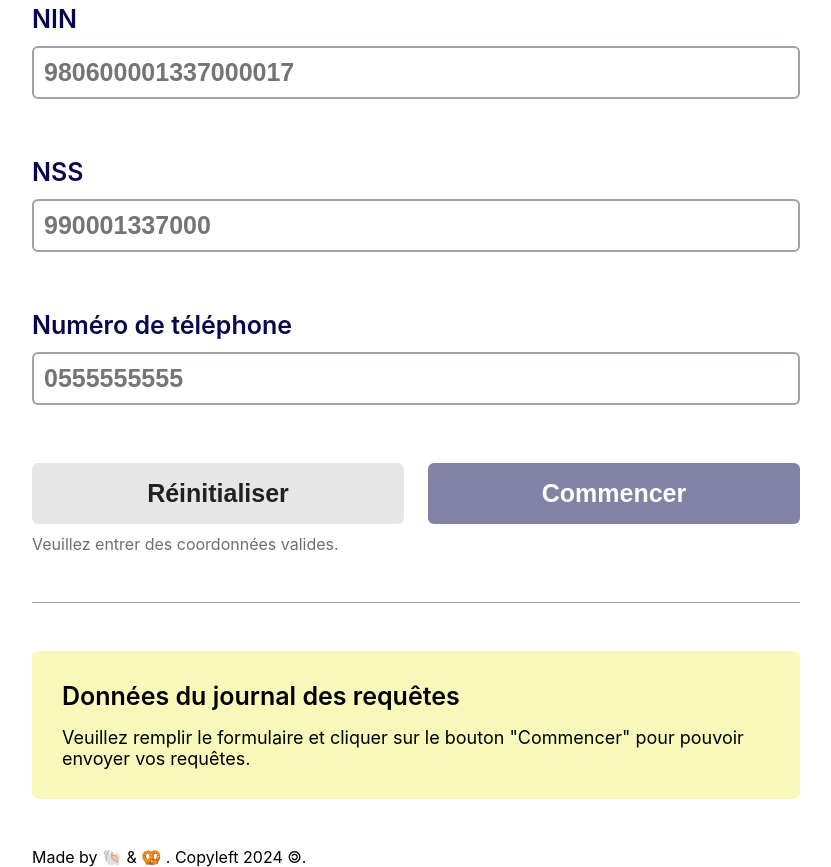
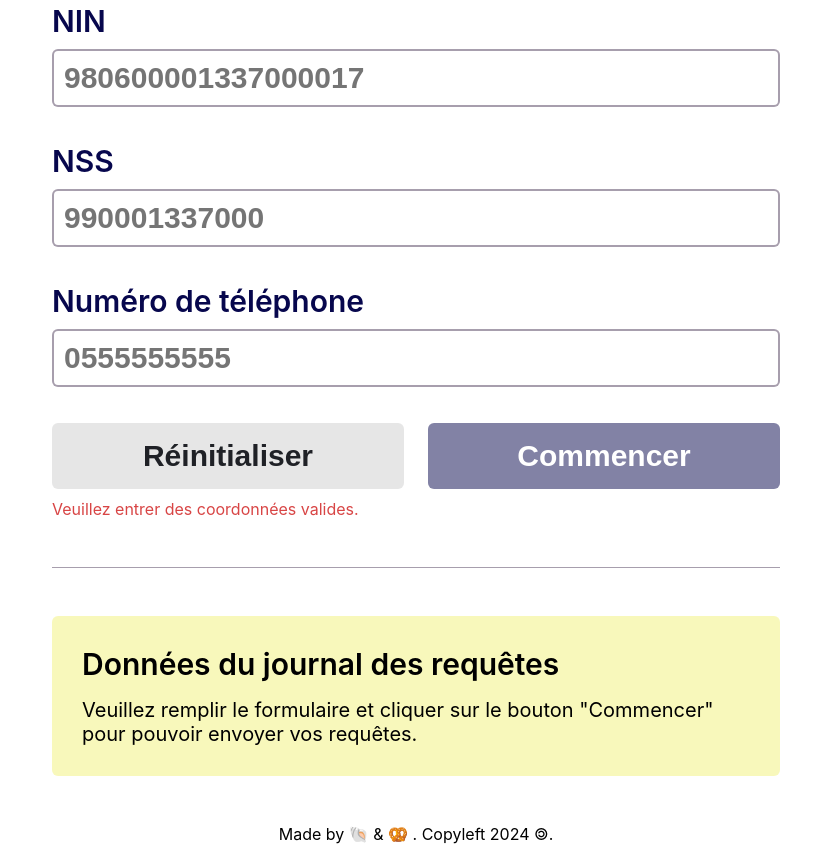
Before and after one commit to shellmage/AUTOAADL3, a plain HTML site: page index.html in a window 1280 px wide. Shown: the part 306-1173 px from the top of the page, without its empty margins (224-1055 px from the left). Drawn offline with Linux system fonts and the light colour scheme.

Commit message:
Update style

```diff
--- a/index.html
+++ b/index.html
@@ -58,7 +58,7 @@
               <button id="init" class="button" >Réinitialiser</button>
               <button id="submit" class="button" disabled>Commencer</button>
             </div>
-            <span class="note">Veuillez entrer des coordonnées valides.</span>
+            <span id="note">Veuillez entrer des coordonnées valides.</span>
           </div>
       </form>
     </div>
--- a/style.css
+++ b/style.css
@@ -1,8 +1,8 @@
 :root {
   /* FONT STYLES */
-  --font-size-big: 50px;
-  --font-size-medium: 25px;
-  --font-size-small: 18px;
+  --font-size-big: 60px;
+  --font-size-medium: 30px;
+  --font-size-small: 20px;
   --font-weight-bold: 600;
   --font-family: "Inter", Arial, Helvetica, sans-serif;
   /* COLOR STYLES */
@@ -29,7 +29,7 @@ body {
 }
 
 .wrapper {
-  padding: 48px 0;
+  padding: 48px 20px;
   display: flex;
   flex-direction: column;
   gap: 48px;
@@ -41,7 +41,7 @@ body {
   display: flex;
   justify-content: center;
   align-items: center;
-  gap: 24px;
+  gap: 20px;
 }
 
 .header h1 {
@@ -63,7 +63,7 @@ body {
 form {
   display: flex;
   flex-direction: column;
-  gap: 48px;
+  gap: 26px;
 }
 
 .label {
@@ -71,7 +71,7 @@ form {
   font-weight: var(--font-weight-bold);
   font-size: var(--font-size-medium);
   color: var(--primary-color);
-  margin-bottom: 12px;
+  margin-bottom: 10px;
 }
 
 .input,
@@ -125,8 +125,8 @@ form {
   opacity: 0.5;
 }
 
-.note {
-  color: var(--dark-heading-color);
+#note {
+  color: rgb(216 69 69);
 }
 
 .hrline {
@@ -166,6 +166,14 @@ form {
   font-weight: var(--font-weight-bold);
 }
 
+.footer {
+  bottom:0;
+  left:0;
+  width:100%;
+  height: 30px;
+  text-align: center;
+}
+
 /* Adjust width for medium screens */
 @media (max-width: 1200px) {
   body {
```
